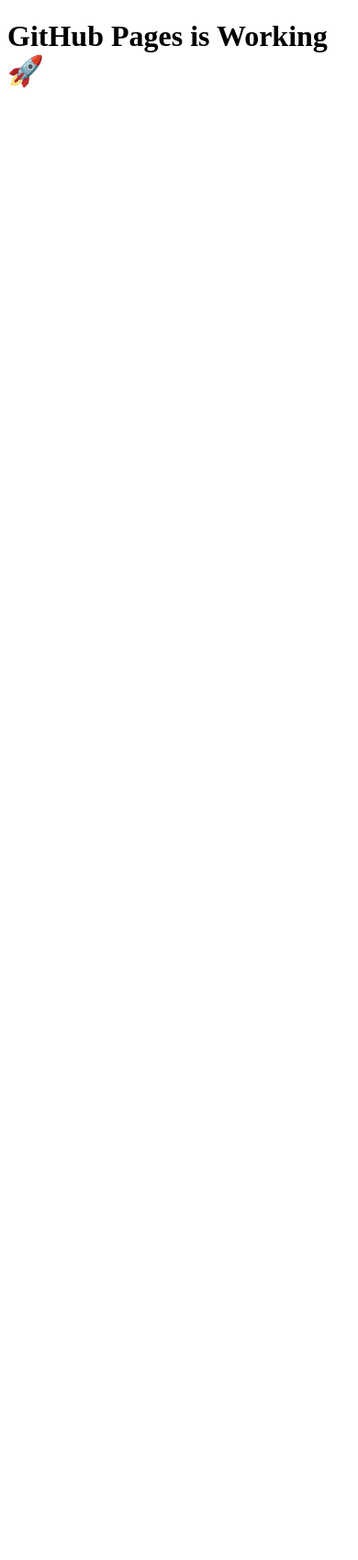
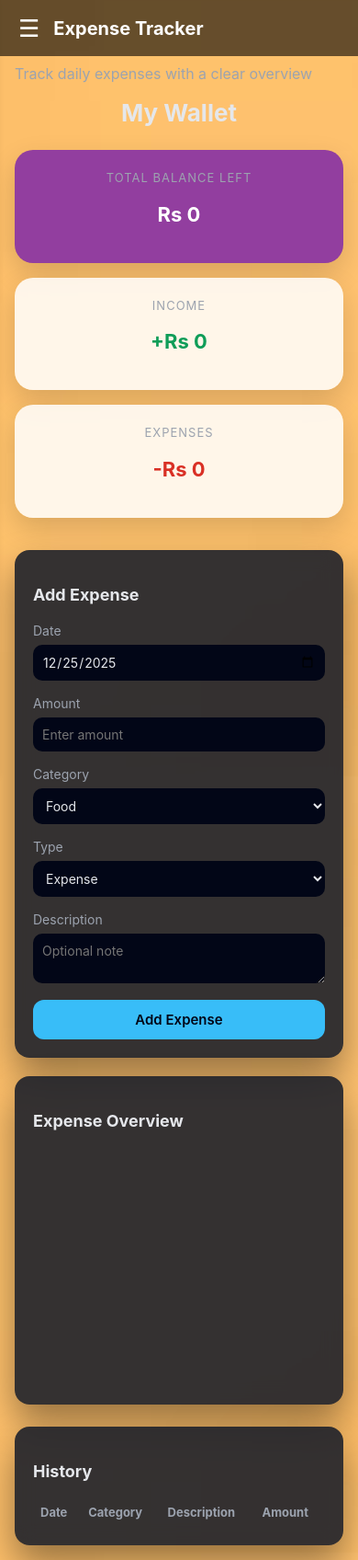
Before and after one commit to Shivam2oo1/Expense-Tracker, a plain HTML site: page index.html in a window 390 px wide. Shown: the whole page at 92% size. Before the commit the page ends 844 px from the top, so only its background shows below. Drawn offline with nearby package versions, Linux system fonts and the light colour scheme.

Commit message:
Add files via upload

```diff
--- /dev/null
+++ b/app.js
@@ -0,0 +1,165 @@
+function getColors(count) {
+  const palette = [
+    "#38bdf8", // blue
+    "#22c55e", // green
+    "#facc15", // yellow
+    "#fb7185", // pink
+    "#a78bfa", // purple
+    "#fb923c", // orange
+    "#14b8a6", // teal
+    "#e879f9"  // magenta
+  ];
+
+  return palette.slice(0, count);
+}
+  const dateInput = document.getElementById('date');
+
+// Set default date to today, but still allow manual selection
+if (!dateInput.value) {
+  const today = new Date();
+  const yyyy = today.getFullYear();
+  const mm = String(today.getMonth() + 1).padStart(2, '0');
+  const dd = String(today.getDate()).padStart(2, '0');
+  dateInput.value = `${yyyy}-${mm}-${dd}`;
+}
+
+  let expenses = [];
+
+  const ctx = document.getElementById('pieChart').getContext('2d');
+const chart = new Chart(ctx,  {
+  type: 'pie',
+  data: {
+    labels: [],
+    datasets: [{
+      data: [],
+      backgroundColor: [],
+      hoverOffset: 10
+    }]
+  },
+  options: {
+    plugins: {
+      legend: {
+        labels: { color: '#e5e7eb' }
+      },
+      tooltip: {
+        callbacks: {
+          label: function (context) {
+            const data = context.dataset.data;
+            const total = data.reduce((sum, value) => sum + value, 0);
+            const value = context.raw;
+            const percentage = ((value / total) * 100).toFixed(1);
+
+            return `${context.label}: Rs ${value} (${percentage}%)`;
+          }
+        }
+      }
+    }
+  }
+});
+
+
+function addExpense() {
+  const date = document.getElementById("date").value;
+  const amount = Number(document.getElementById("amount").value);
+  const category = document.getElementById("category").value;
+  const description = document.getElementById("description").value;
+  const type = document.getElementById("type").value;
+
+  if (!date || !amount) {
+    alert("Please fill all required fields");
+    return;
+  }
+
+  // ✅ Save expense
+  expenses.push({
+    date,
+    category,
+    amount,
+    type,
+    description
+  });
+
+  // ✅ Update UI
+  renderHistory();
+  updateChart();
+  updateSummary(amount, type);
+
+  // ✅ Reset inputs
+  document.getElementById("amount").value = "";
+  document.getElementById("description").value = "";
+}
+
+
+
+function renderHistory() {
+  const tbody = document.getElementById("history");
+  tbody.innerHTML = "";
+
+  expenses.forEach(e => {
+    const row = document.createElement("tr");
+
+    row.innerHTML = `
+      <td>${e.date}</td>
+      <td>${e.category}</td>
+      <td>${e.description || "-"}</td>
+      <td style="color:${e.type === "income" ? "#22c55e" : "#ef4444"}">
+        ${e.type === "income" ? "+" : "-"} Rs ${e.amount}
+      </td>
+    `;
+
+    tbody.appendChild(row);
+  });
+}
+
+
+function updateChart() {
+  const totals = {};
+
+  expenses
+    .filter(e => e.type === "expense")
+    .forEach(e => {
+      totals[e.category] = (totals[e.category] || 0) + e.amount;
+    });
+
+  const labels = Object.keys(totals);
+  const data = Object.values(totals);
+
+  chart.data.labels = labels;
+  chart.data.datasets[0].data = data;
+  chart.data.datasets[0].backgroundColor = getColors(labels.length);
+
+  chart.update();
+}
+
+let totalIncome = 0;
+let totalExpense = 0;
+
+function updateSummary(amount, type) {
+    amount = Number(amount);
+
+    if (type === "income") {
+        totalIncome += amount;
+    } else {
+        totalExpense += amount;
+    }
+
+    document.getElementById("income").innerText = totalIncome;
+    document.getElementById("expenses").innerText = totalExpense;
+    document.getElementById("balance").innerText = totalIncome - totalExpense;
+}
+
+
+function toggleMenu() {
+    document.getElementById("sideMenu").classList.toggle("open");
+}
+
+function toggleAbout() {
+    const about = document.getElementById("aboutDetails");
+    about.style.display = about.style.display === "block" ? "none" : "block";
+}
+
+function toggleContact() {
+    const contact = document.getElementById("contactDetails");
+    contact.style.display =
+        contact.style.display === "block" ? "none" : "block";
+}
--- a/index.html
+++ b/index.html
@@ -1,9 +1,123 @@
 <!DOCTYPE html>
-<html>
+<html lang="en">
 <head>
+  <meta charset="UTF-8" />
+  <meta name="viewport" content="width=device-width, initial-scale=1.0" />
   <title>Expense Tracker</title>
+  <link rel="stylesheet" href="style.css">
+  <script src="https://cdn.jsdelivr.net/npm/chart.js"></script>
 </head>
 <body>
-  <h1>GitHub Pages is Working 🚀</h1>
+<!-- Top Navbar -->
+<div class="navbar">
+    <span class="menu-icon" onclick="toggleMenu()">☰</span>
+    <span class="nav-title">Expense Tracker</span>
+</div>
+
+<!-- Hidden Side Menu -->
+<div id="sideMenu" class="side-menu">
+    <a href="#">Login</a>
+    <a href="#">Register</a>
+    <a href="#">Accounts</a>
+    <a href="#">Settings</a>
+    <a href="#">Pro Version</a>
+
+    <!-- About toggle -->
+<a href="#" onclick="toggleAbout()">About Us</a>
+
+<div id="aboutDetails" class="about-details">
+    <p><strong>Developer:</strong> Shivam & Neha</p>
+    <p><strong>Role:</strong> MCA Student / Web Developer</p>
+    <p><strong>Location:</strong> TIT Bhopal, India</p>
+
+    <!-- Contact toggle -->
+    <p class="contact-link" onclick="toggleContact()">📞 Contact Us</p>
+
+    <!-- Contact details -->
+    <div id="contactDetails" class="contact-details">
+        <p>📧 Email: shivamkumar4101@email.com</p>
+        <p>📱 Phone: +91 87090 52208</p>
+        <p>📍 Address: Patna, Bihar, India</p>
+    </div>
+</div>
+</div>
+
+
+ <!-- <h1>💸 Expense Tracker</h1> -->
+  <p>Track daily expenses with a clear overview</p>
+<div class="wallet-container">
+    <h1 class="wallet-heading">My Wallet</h1>
+
+    <div class="wallet-cards">
+        <div class="wallet-card balance-card">
+            <p>TOTAL BALANCE LEFT</p>
+            <h2>Rs <span id="balance">0</span></h2>
+        </div>
+
+        <div class="wallet-card income-card">
+            <p>INCOME</p>
+            <h2>+Rs <span id="income">0</span></h2>
+        </div>
+
+        <div class="wallet-card expense-card">
+            <p>EXPENSES</p>
+            <h2>-Rs <span id="expenses">0</span></h2>
+        </div>
+    </div>
+</div>
+  <div class="grid">
+    <!-- Form -->
+    <div class="card">
+      <h3>Add Expense</h3>
+      <label>Date</label>
+      <input type="date" id="date" />
+
+      <label>Amount</label>
+      <input type="number" id="amount" placeholder="Enter amount" />
+
+      <label>Category</label>
+      <select id="category">
+        <option>Food</option>
+        <option>Transport</option>
+        <option>Shopping</option>
+        <option>Rent</option>
+        <option>Entertainment</option>
+        <option>Other</option>
+      </select>
+<label>Type</label>
+<select id="type">
+    <option value="expense">Expense</option>
+    <option value="income">Income</option>
+</select>
+      <label>Description</label>
+      <textarea id="description" rows="2" placeholder="Optional note"></textarea>
+
+      <button onclick="addExpense()">Add Expense</button>
+    </div>
+
+    <!-- Chart -->
+    <div class="card">
+      <h3>Expense Overview</h3>
+      <canvas id="pieChart"></canvas>
+    </div>
+  </div>
+
+  <!-- History -->
+  <div class="card" style="margin-top:24px">
+    <h3>History</h3>
+    <table>
+      <thead>
+  <tr>
+    <th>Date</th>
+    <th>Category</th>
+    <th>Description</th>
+    <th>Amount</th>
+  </tr>
+</thead>
+      <tbody id="history"></tbody>
+    </table>
+  </div>
+  <script src="app.js"></script>
+</body>
 </body>
 </html>
--- /dev/null
+++ b/style.css
@@ -0,0 +1,242 @@
+:root {
+        html, body {
+    height: 100%;
+    margin: 0;
+}
+
+body {
+    background-image: url("expimg.jpg");
+    background-size: cover;        /* fills full screen */
+    background-position: center;   /* centers image */
+    background-repeat: no-repeat;  /* no tiling */
+    background-attachment: fixed;  /* optional: stays fixed on scroll */
+    padding-top: 70px;
+}
+      --bg: #0f172a;
+      --card: #111827;
+      --muted: #9ca3af;
+      --accent: #38bdf8;
+      --text: #e5e7eb;
+    }
+    * { box-sizing: border-box; font-family: Inter, system-ui, sans-serif; }
+    body {
+      margin: 0; background: linear-gradient(120deg, #020617, #0f172a);
+      color: var(--text); padding: 32px;
+    }
+    /* Navbar */
+.navbar {
+    display: flex;
+    align-items: center;
+    padding: 15px 20px;
+    background: rgba(0, 0, 0, 0.6);
+    color: white;
+    position: fixed;
+    width: 100%;
+    top: 0;
+    left: 0;
+    z-index: 1000;
+}
+
+.menu-icon {
+    font-size: 26px;
+    cursor: pointer;
+    margin-right: 15px;
+}
+
+.nav-title {
+    font-size: 20px;
+    font-weight: bold;
+}
+
+/* Side Menu (Hidden by default) */
+.side-menu {
+    position: fixed;
+    top: 0;
+    left: -260px; /* HIDDEN */
+    width: 250px;
+    height: 100%;
+    background: #ffffff;
+    padding-top: 70px;
+    box-shadow: 4px 0 10px rgba(0,0,0,0.2);
+    transition: 0.3s ease;
+    z-index: 999;
+}
+
+.side-menu a {
+    display: block;
+    padding: 15px 20px;
+    color: #333;
+    text-decoration: none;
+    font-size: 16px;
+}
+
+.side-menu a:hover {
+    background: #f0f0f0;
+}
+
+/* When menu opens */
+.side-menu.open {
+    left: 0;
+}
+    h1 { margin-bottom: 4px; }
+    p { color: var(--muted); margin-top: 0; }
+    .grid {
+      display: grid; gap: 24px;
+      grid-template-columns: 1fr 1fr;
+      gap: 2opx;
+    }
+    .card {
+      background: rgba(17,24,39,.85);
+      backdrop-filter: blur(10px);
+      border-radius: 16px;
+      padding: 20px;
+      box-shadow: 0 20px 40px rgba(0,0,0,.4);
+    }
+    label { font-size: 14px; color: var(--muted); }
+    input, select, textarea {
+      width: 100%; margin-top: 6px; margin-bottom: 14px;
+      padding: 10px 12px; border-radius: 10px;
+      border: none; outline: none;
+      background: #020617; color: var(--text);
+    }
+    button {
+      width: 100%; padding: 12px;
+      border-radius: 12px; border: none;
+      background: var(--accent); color: #020617;
+      font-weight: 600; cursor: pointer;
+    }
+    table { width: 100%; border-collapse: collapse; margin-top: 12px; }
+    th, td { padding: 10px; text-align: left; }
+    th { color: var(--muted); font-size: 13px; }
+    tr:not(:last-child) { border-bottom: 1px solid #1f2933; }
+    canvas { max-height: 260px; }
+    @media (max-width: 900px) {
+      .grid { grid-template-columns: 1fr; }
+    }
+    .wallet-container {
+    text-align: center;
+    margin-bottom: 35px;
+}
+
+.wallet-heading {
+    font-size: 32px;
+    font-weight: bold;
+    margin-bottom: 25px;
+}
+
+.wallet-cards {
+    display: flex;
+    justify-content: center;
+    gap: 25px;
+    flex-wrap: wrap;
+}
+
+.wallet-card {
+    width: 260px;
+    padding: 22px;
+    border-radius: 20px;
+    background: rgba(255, 255, 255, 0.85);
+    box-shadow: 0 12px 30px rgba(0, 0, 0, 0.15);
+}
+
+.wallet-card p {
+    font-size: 14px;
+    letter-spacing: 1px;
+    margin-bottom: 10px;
+}
+
+.wallet-card h2 {
+    font-size: 28px;
+}
+
+/* Exact color style from image */
+.balance-card {
+    background: #923e9f;
+    color: #fff;
+}
+
+.income-card {
+    color: #0f9d58;
+}
+
+.expense-card {
+    color: #d93025;
+}
+@media (max-width: 768px) {
+
+    body {
+        padding: 16px;
+    }
+
+    /* Keep same grid behavior, just stack */
+    .grid {
+        grid-template-columns: 1fr;
+        gap: 20px;
+    }
+
+    /* Wallet cards remain SAME style, just smaller */
+    .wallet-cards {
+        gap: 16px;
+    }
+
+    .wallet-card {
+        width: 100%;
+        max-width: 360px;
+    }
+
+    .wallet-heading {
+        font-size: 26px;
+    }
+
+    .wallet-card h2 {
+        font-size: 22px;
+    }
+
+    .wallet-card p {
+        font-size: 13px;
+    }
+
+    h1 { font-size: 24px; }
+    h2 { font-size: 20px; }
+    h3 { font-size: 18px; }
+
+    input, select, textarea {
+        font-size: 14px;
+        padding: 10px;
+    }
+
+    button {
+        padding: 12px;
+        font-size: 15px;
+    }
+
+    table {
+        font-size: 13px;
+    }
+
+    th, td {
+        padding: 8px;
+    }
+}
+.about-details {
+    display: none;
+    padding: 15px 20px;
+    font-size: 14px;
+    color: #111;
+    border-top: 1px solid #ddd;
+    background: #f9f9f9;
+}
+.contact-link {
+    margin-top: 10px;
+    font-weight: bold;
+    cursor: pointer;
+    color: #2563eb;
+}
+
+.contact-details {
+    display: none;
+    margin-top: 8px;
+    padding-left: 10px;
+    font-size: 13px;
+    color: #333;
+}
```
Also changed, not shown: expimg.jpg (added).
